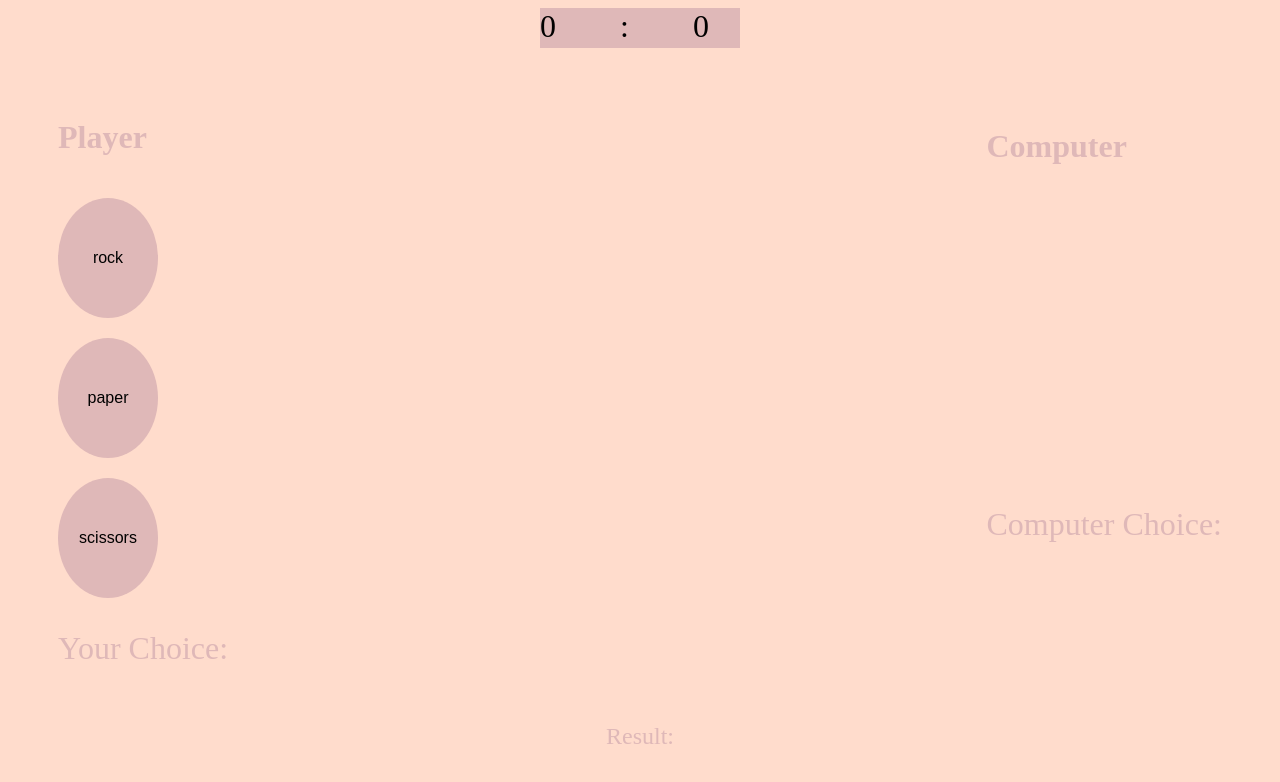
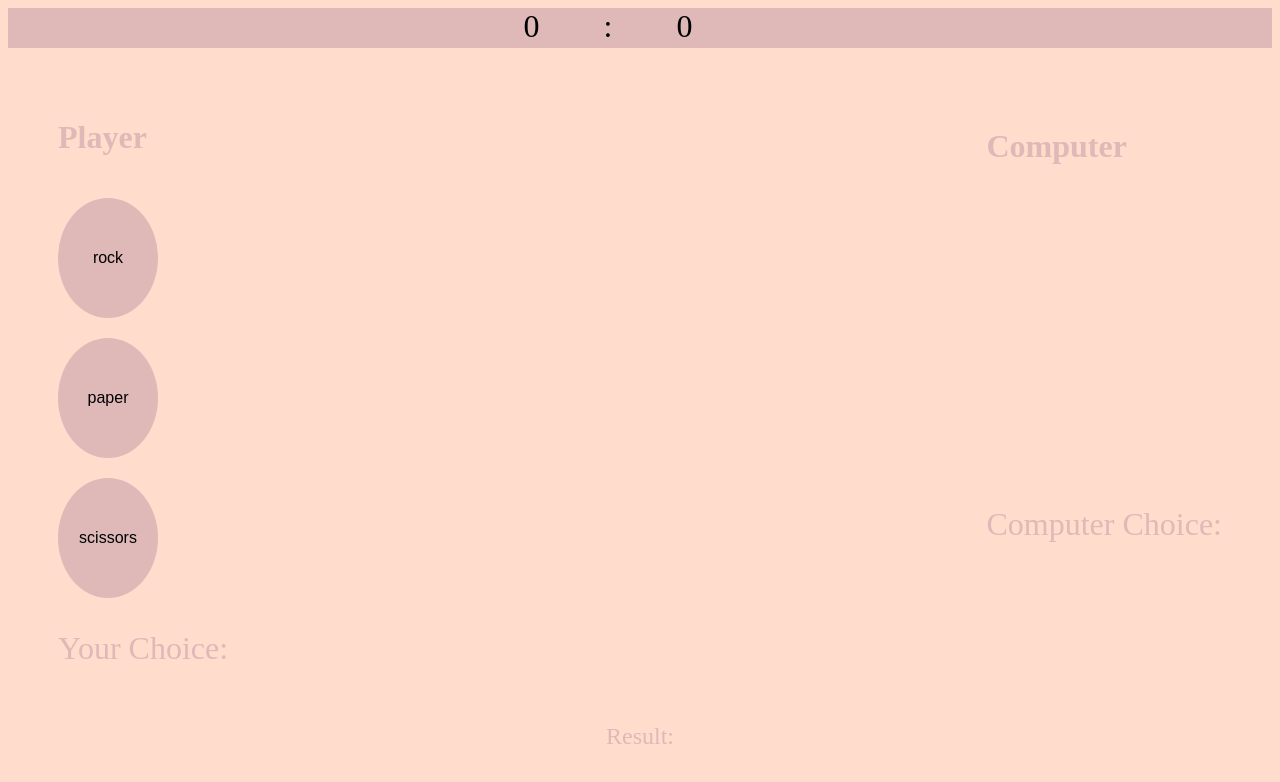
Before and after one commit to HuzaifaMateen/Rock-Paper-Scissors, a plain HTML site: page index.html in a window 1280 px wide. Drawn offline with Linux system fonts and the light colour scheme.

Commit message:
second commit

```diff
--- a/script.js
+++ b/script.js
@@ -10,6 +10,7 @@ const possibleChoices = document.querySelectorAll("button");
 let playerChoice;
 let computerChoice;
 let result;
+// main function
 for (let i = 0; i < possibleChoices.length; i++){
 	possibleChoices[i].addEventListener('click', function(e){
 		playerChoice = e.target.id;
@@ -18,6 +19,7 @@ for (let i = 0; i < possibleChoices.length; i++){
 		getResult();
 	});
 }
+// computer choice
 function generateComputerChoice() {
 	const randomIndex = Math.floor(Math.random() * possibleChoices.length + 1);
 
@@ -30,7 +32,7 @@ function generateComputerChoice() {
 	}
 	computerDisplay.innerHTML = computerChoice;
 }
-
+// result and score
 function getResult() {
 	if (playerChoice === computerChoice){
 		resultDisplay.innerHTML = "Result:" + " "+ "Draw!";
--- a/style.css
+++ b/style.css
@@ -6,9 +6,9 @@ body{
 	font-size: 2rem;
 	letter-spacing: 2em;
 	background-color: #DFB8B8;
-	width: 200px;
 	height: 40px;
 	display: flex;
+	justify-content: center;
 	margin: 0 auto;
 }
 main{
```
